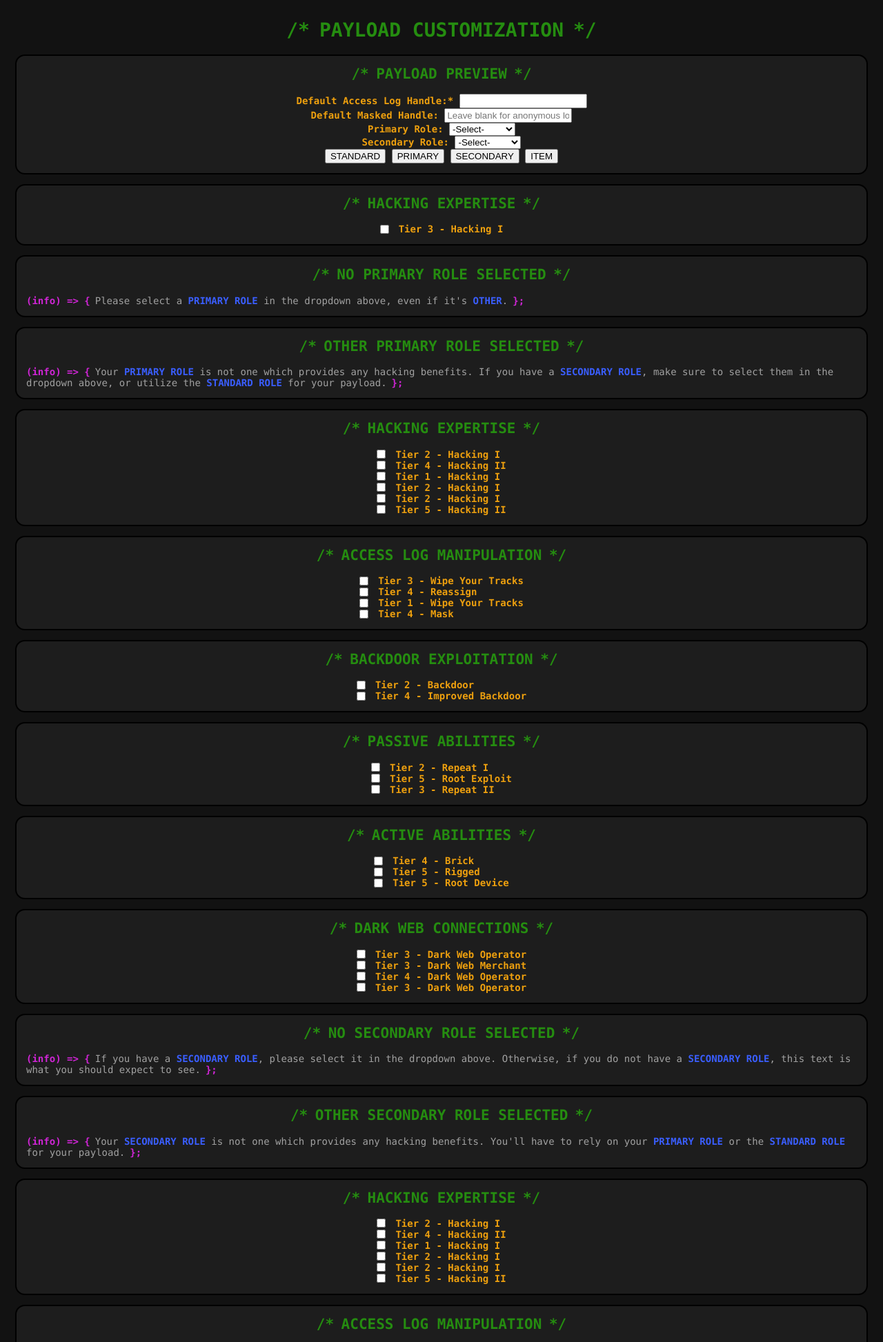
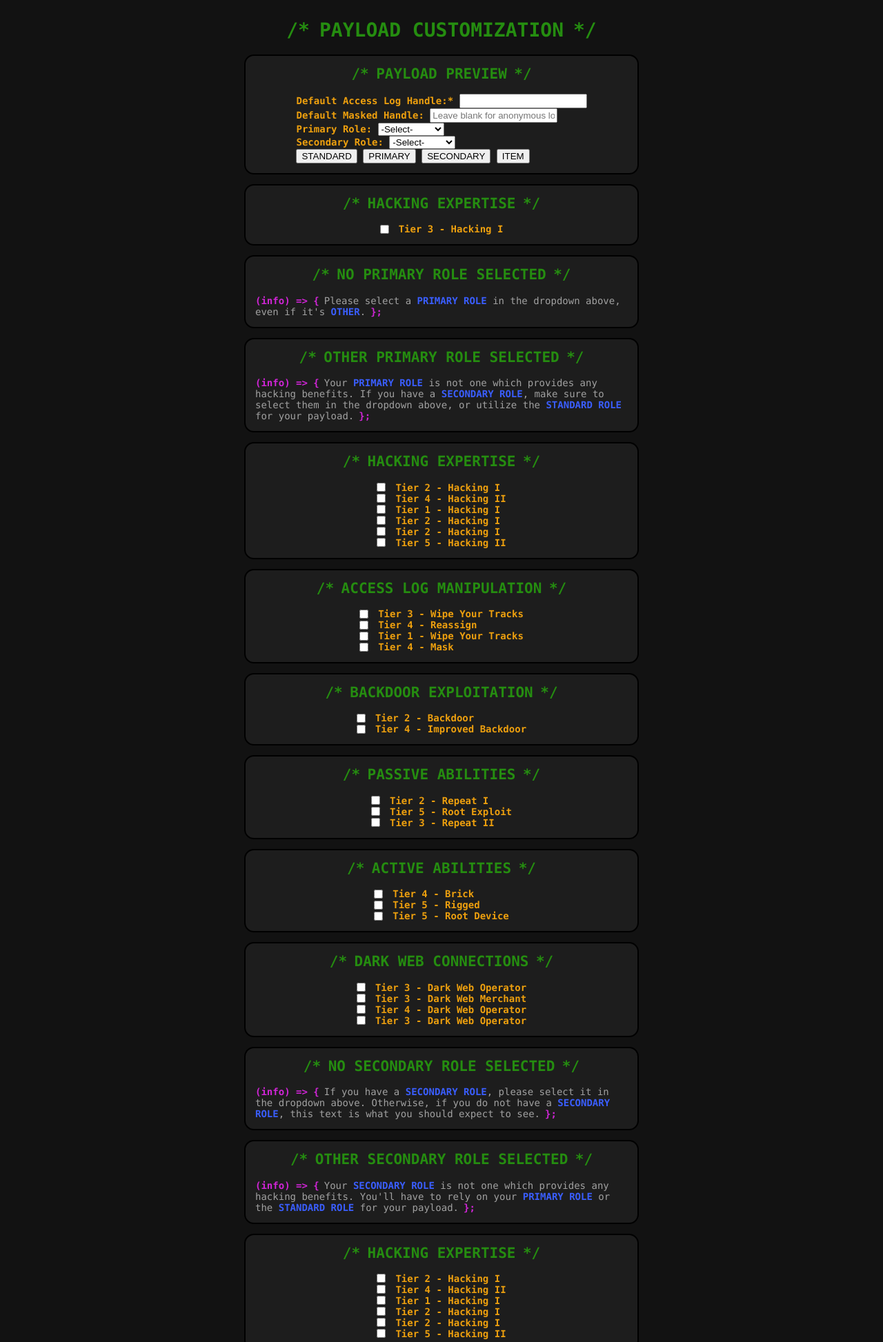
Before and after one commit to TheHexCode/CPU-Terminal, a PHP site: page /profile.html in a window 1280 px wide. Shown: the top 1946 px of the page at 69% size. Run offline with PHP 8.4, Linux system fonts and the light colour scheme.

Commit message:
missed a spot

```diff
--- a/Resources/Styles/styles.css
+++ b/Resources/Styles/styles.css
@@ -105,6 +105,7 @@ footer {
 .contained,
 .flex-contained {
     margin: auto;
+    max-width: 600px;
 }
 
 .flex-contained {
--- a/profile.html
+++ b/profile.html
@@ -15,6 +15,7 @@
 				<h1>PAYLOAD CUSTOMIZATION</h1>
 				<section class="options">
 					<h2>PAYLOAD PREVIEW</h2>
+					<div class="group">
 						<div>
 							<label for="handle">Default Access Log Handle:*</label>
 							<input type="text" id="handle" form="statsForm" required></input>
@@ -52,6 +53,7 @@
 							<button>PRIMARY</button>
 							<button>SECONDARY</button>
 							<button>ITEM</button>
+						</div>
 					</div>
 				</section>
 	<!-- STANDARD--><section class="options">
@@ -334,12 +336,13 @@
 							</div>
 						</section>
 					</div>
-				</div>
+
 				<div>
 					<span>SAVED!</span>
 					<form id="statsForm">
 						<button type="submit" form="statsForm">SAVE PAYLOAD DATA TO PROFILE</button>
 					</form>
+				</div>
 			</div>
 				<footer>
 					<span>CPU FOOTER</span>
```
Lines whose indentation alone changed are shown as unchanged.
